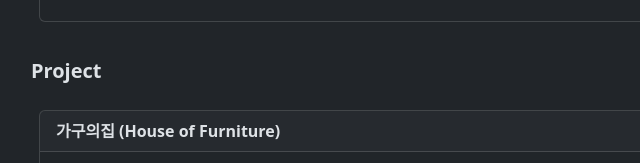
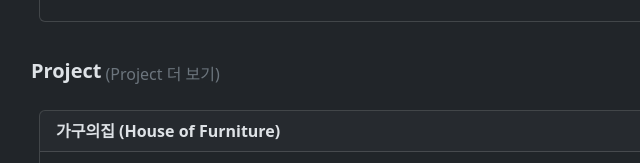
Before and after one commit to seunghwan94/myInfo, a plain HTML site: page index.html in a window 1280 px wide. Shown: the part 2177-2340 px from the top of the page, 311-951 px from the left. Drawn offline with nearby package versions, Linux system fonts and the light colour scheme.

Commit message:
'프로젝트더보기'

```diff
--- a/index.html
+++ b/index.html
@@ -468,6 +468,7 @@
         <!-- 메인 bottom -3 -->
         <div class="d-flex align-items-end my-4 main-bottom-title">
           <p class="fw-bold fs-5 m-0 me-1">Project</p>
+          <a href="https://gentle-chokeberry-d27.notion.site/Seunghwan-Lee-e92f24b810e24d1f84a0fbbceca7b764" class="text-secondary text-decoration-none"> (Project 더 보기)</a>
         </div>
 
 
```
